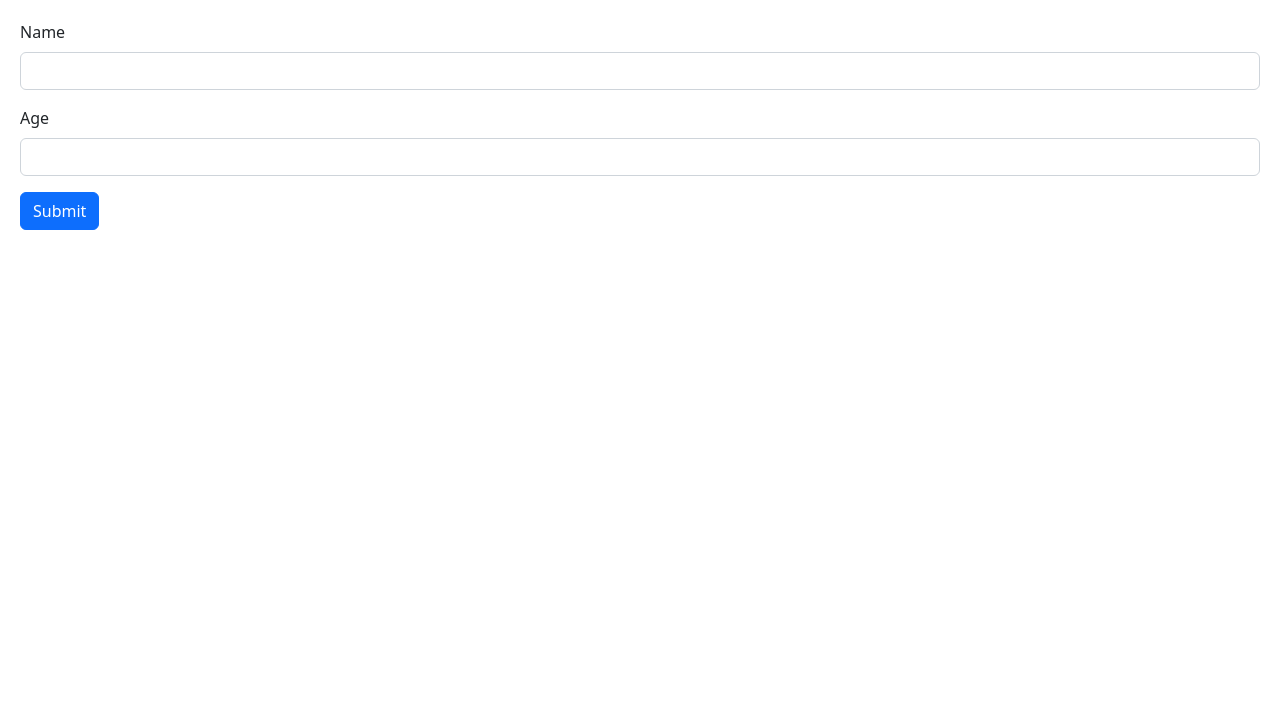
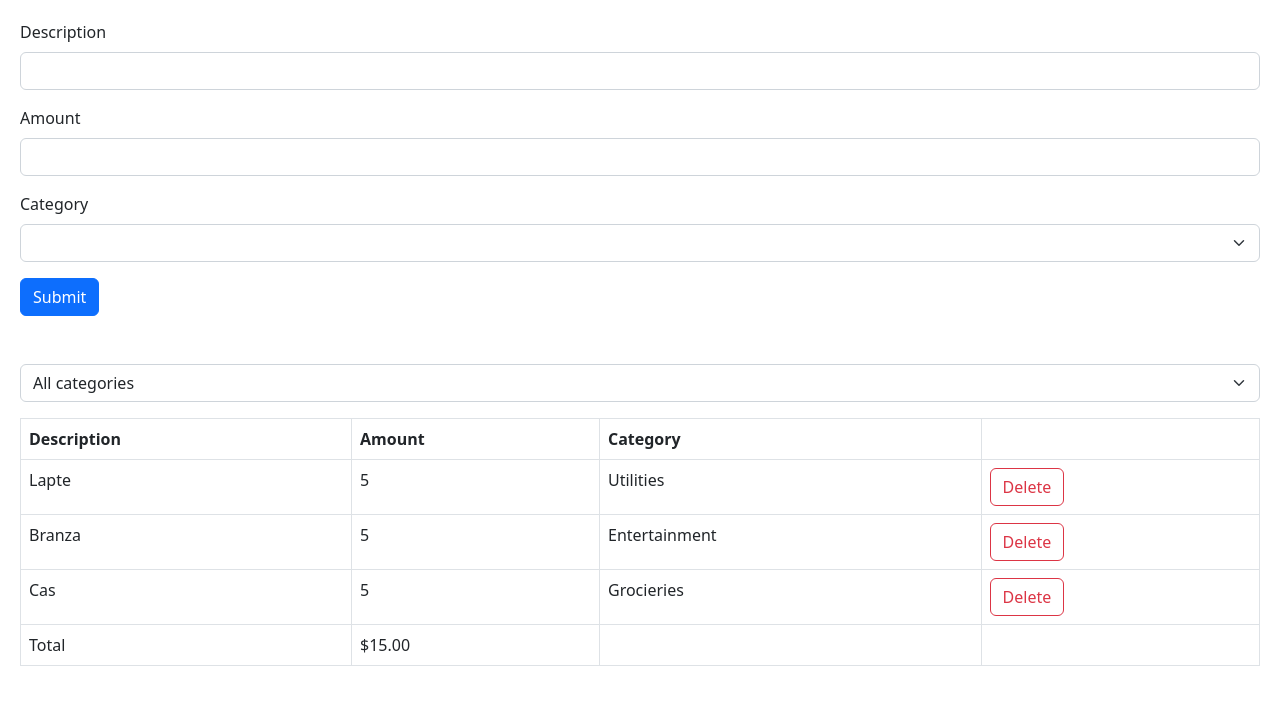
Before and after one commit to FaragauMihai/site_learning, a React (Vite) app: page / in a window 1280 px wide. Shown: the top 704 px of the page. Built offline with nearby package versions, Linux system fonts and the light colour scheme.

Commit message:
Mini_project

```diff
--- a/package.json
+++ b/package.json
@@ -9,10 +9,13 @@
     "preview": "vite preview"
   },
   "dependencies": {
+    "@hookform/resolvers": "^2.9.11",
     "bootstrap": "^5.2.3",
     "immer": "^9.0.19",
     "react": "^18.2.0",
-    "react-dom": "^18.2.0"
+    "react-dom": "^18.2.0",
+    "react-hook-form": "7.43",
+    "zod": "^3.20.6"
   },
   "devDependencies": {
     "@types/react": "^18.0.27",
--- a/src/App.tsx
+++ b/src/App.tsx
@@ -1,13 +1,17 @@
 import { useState } from "react";
+import categories from "./components/expense-tracker/categories";
+import ExpenseList from "./components/expense-tracker/components/ExpenseList";
+import ExpenseFilter from "./components/expense-tracker/components/ExpenseFilter";
+import ExpenseForm from "./components/expense-tracker/components/ExpenseForm";
 // import Alert from "./components/Alert";
 // import Button from "./components/Button";
 // import Tasta from "./components/Tasta";
 // import Message from "./Message";
-import NavBar from "./components/NavBar";
-import Cart from "./components/Cart";
-import produce from "immer";
-import Expandeble from "./components/Expandeble";
-import Form from "./components/Form";
+// import NavBar from "./components/NavBar";
+// import Cart from "./components/Cart";
+// import produce from "immer";
+// import Expandeble from "./components/Expandeble";
+// import FormProject from "./components/expense-tracker/FromProject";
 
 function App() {
   // const [firstName, setFirsttName] = useState("");
@@ -90,9 +94,36 @@ function App() {
 
   // <Expandeble>Aloha buei!</Expandeble>
 
+  const [selectedCategory, setSelectedCategory] = useState("");
+
+  const [expenses, setExpenses] = useState([
+    { id: 1, description: "Lapte", amount: 5, category: "Utilities" },
+    { id: 2, description: "Branza", amount: 5, category: "Entertainment" },
+    { id: 3, description: "Cas", amount: 5, category: "Grocieries" },
+  ]);
+
+  const visibleExpenses = selectedCategory
+    ? expenses.filter((e) => e.category === selectedCategory)
+    : expenses;
+
   return (
     <div>
-      <Form />
+      <div className="mb-5">
+        <ExpenseForm
+          onSubmit={(expense) =>
+            setExpenses([...expenses, { ...expense, id: expenses.length + 1 }])
+          }
+        ></ExpenseForm>
+      </div>
+      <div className="mb-3">
+        <ExpenseFilter
+          onSelectCategory={(category) => setSelectedCategory(category)}
+        />
+      </div>
+      <ExpenseList
+        expenses={visibleExpenses}
+        onDelete={(id) => setExpenses(expenses.filter((e) => e.id !== id))}
+      ></ExpenseList>
     </div>
   );
 }
--- a/src/components/Form.tsx
+++ b/src/components/Form.tsx
@@ -1,33 +1,53 @@
-import React, { FormEvent, useRef } from "react";
+import React, { FormEvent, useRef, useState } from "react";
+import { FieldValues, useForm } from "react-hook-form";
+import { z } from "zod";
+import { zodResolver } from "@hookform/resolvers/zod";
+
+const schema = z.object({
+  name: z.string().min(3, { message: "Macar 3 caractere boss" }),
+  age: z
+    .number({ invalid_type_error: "Baga varsta omule" })
+    .min(18, { message: "Majora bwa" }),
+});
+
+type FormData = z.infer<typeof schema>;
 
 const Form = () => {
-  const nameRef = useRef<HTMLInputElement>(null);
-  const ageRef = useRef<HTMLInputElement>(null);
-  const person = { name: "", age: 0 };
+  const {
+    register,
+    handleSubmit,
+    formState: { errors, isValid },
+  } = useForm<FormData>({ resolver: zodResolver(schema) });
 
-  const handleSubmit = (event: FormEvent) => {
-    event.preventDefault();
-    if (nameRef.current !== null) person.name = nameRef.current.value;
-    event.preventDefault();
-    if (ageRef.current !== null) person.age = parseInt(ageRef.current.value);
-    console.log(person);
-  };
+  const onSubmit = (data: FieldValues) => console.log(data);
 
   return (
-    <form onSubmit={handleSubmit}>
+    <form onSubmit={handleSubmit(onSubmit)}>
       <div className="mb-3">
         <label htmlFor="name" className="form-label">
           Name
         </label>
-        <input ref={nameRef} id="name" type="text" className="form-control" />
+        <input
+          {...register("name")}
+          id="name"
+          type="text"
+          className="form-control"
+        />
+        {errors.name && <p className="text-danger">{errors.name.message}</p>}
       </div>
       <div className="mb-3">
         <label htmlFor="age" className="form-label">
           Age
         </label>
-        <input ref={ageRef} id="age" type="number" className="form-control" />
+        <input
+          {...register("age", { valueAsNumber: true })}
+          id="age"
+          type="number"
+          className="form-control"
+        />
+        {errors.age && <p className="text-danger">{errors.age.message}</p>}
       </div>
-      <button className="btn btn-primary" type="submit">
+      <button disabled={!isValid} className="btn btn-primary" type="submit">
         Submit
       </button>
     </form>
--- /dev/null
+++ b/src/components/expense-tracker/FromProject.tsx
@@ -0,0 +1,74 @@
+import React, { FormEvent, useRef, useState } from "react";
+import { FieldValues, useForm } from "react-hook-form";
+import { z } from "zod";
+import { zodResolver } from "@hookform/resolvers/zod";
+
+const schema = z.object({
+  description: z.string().min(3, { message: "Macar 3 caractere boss" }),
+  amount: z
+    .number({ invalid_type_error: "Baga cantitate" })
+    .min(1, { message: "Macar una" }),
+  category: z.string().min(3, { message: "Macar 3 caractere boss" }),
+  //   category: z.string().min(3, { message: "Macar 3 caractere boss" }),
+});
+
+type FormData = z.infer<typeof schema>;
+
+const FormProject = () => {
+  const {
+    register,
+    handleSubmit,
+    formState: { errors },
+  } = useForm<FormData>({ resolver: zodResolver(schema) });
+
+  const onSubmit = (data: FieldValues) => console.log(data);
+
+  return (
+    <form onSubmit={handleSubmit(onSubmit)}>
+      <div className="mb-3">
+        <label htmlFor="name" className="form-label">
+          Description
+        </label>
+        <input
+          {...register("description")}
+          id="name"
+          type="text"
+          className="form-control"
+        />
+        {errors.description && (
+          <p className="text-danger">{errors.description.message}</p>
+        )}
+      </div>
+      <div className="mb-3">
+        <label htmlFor="amount" className="form-label">
+          Amount
+        </label>
+        <input
+          {...register("amount", { valueAsNumber: true })}
+          id="age"
+          type="number"
+          className="form-control"
+        />
+        {errors.amount && (
+          <p className="text-danger">{errors.amount.message}</p>
+        )}
+      </div>
+
+      <div className="mb-3">
+        <label htmlFor="amount" className="form-label">
+          Amount
+        </label>
+        <select name="selectList" id="selectList">
+          <option value="option 1">Option 1</option>
+          <option value="option 2">Option 2</option>
+        </select>
+      </div>
+
+      <button className="btn btn-primary" type="submit">
+        Submit
+      </button>
+    </form>
+  );
+};
+
+export default FormProject;
--- /dev/null
+++ b/src/components/expense-tracker/categories.ts
@@ -0,0 +1,3 @@
+const categories = ["Groceries", "Utilities", "Entertainment"] as const;
+
+export default categories
--- /dev/null
+++ b/src/components/expense-tracker/components/ExpenseFilter.tsx
@@ -0,0 +1,24 @@
+import React from "react";
+import categories from "../categories";
+
+interface Props {
+  onSelectCategory: (category: string) => void;
+}
+
+const ExpenseFilter = ({ onSelectCategory }: Props) => {
+  return (
+    <select
+      className="form-select"
+      onChange={(event) => onSelectCategory(event.target.value)}
+    >
+      <option value=""> All categories</option>
+      {categories.map((category) => (
+        <option key={category} value={category}>
+          {category}
+        </option>
+      ))}
+    </select>
+  );
+};
+
+export default ExpenseFilter;
--- /dev/null
+++ b/src/components/expense-tracker/components/ExpenseForm.tsx
@@ -0,0 +1,91 @@
+import { useForm } from "react-hook-form";
+import { zodResolver } from "@hookform/resolvers/zod";
+import z from "zod";
+import categories from "../categories";
+
+const schema = z.object({
+  description: z
+    .string()
+    .min(3, { message: "Adauga descriere, macar 3 cuvinte!!" })
+    .max(50),
+  amount: z
+    .number({ invalid_type_error: "baga numar bwa!" })
+    .min(0.01)
+    .max(100_000),
+  category: z.enum(categories, {
+    errorMap: () => ({ message: "Pune categorie" }),
+  }),
+});
+
+type ExpenseFormData = z.infer<typeof schema>;
+
+interface Props {
+  onSubmit: (data: ExpenseFormData) => void;
+}
+
+const ExpenseForm = ({ onSubmit }: Props) => {
+  const {
+    register,
+    handleSubmit,
+    reset,
+    formState: { errors },
+  } = useForm<ExpenseFormData>({ resolver: zodResolver(schema) });
+
+  return (
+    <form
+      onSubmit={handleSubmit((data) => {
+        onSubmit(data);
+        reset();
+      })}
+    >
+      <div className="mb-3">
+        <label htmlFor="description" className="form-label">
+          Description
+        </label>
+        <input
+          {...register("description")}
+          id="description"
+          type="text"
+          className="form-control"
+        />
+        {errors.description && (
+          <p className="text-danger">{errors.description.message}</p>
+        )}
+      </div>
+      <div className="mb-3">
+        <label htmlFor="amount" className="form-label">
+          Amount
+        </label>
+        <input
+          {...register("amount", { valueAsNumber: true })}
+          id="amount"
+          type="number"
+          className="form-control"
+        />
+        {errors.amount && (
+          <p className="text-danger">{errors.amount.message}</p>
+        )}
+      </div>
+      <div className="mb-3">
+        <label htmlFor="category" className="form-label">
+          Category
+        </label>
+        <select {...register("category")} id="category" className="form-select">
+          <option value=""></option>
+          {categories.map((category) => (
+            <option key={category} value={category}>
+              {category}
+            </option>
+          ))}
+        </select>
+        {errors.category && (
+          <p className="text-danger">{errors.category.message}</p>
+        )}
+      </div>
+
+      <button className="btn btn-primary">Submit</button>
+    </form>
+  );
+};
+
+export default ExpenseForm;
--- /dev/null
+++ b/src/components/expense-tracker/components/ExpenseList.tsx
@@ -0,0 +1,61 @@
+import React from "react";
+
+interface Expense {
+  id: number;
+  description: string;
+  amount: number;
+  category: string;
+}
+
+interface Props {
+  expenses: Expense[];
+  onDelete: (id: number) => void;
+}
+
+const ExpenseList = ({ expenses, onDelete }: Props) => {
+  if (expenses.length === 0) return null;
+  return (
+    <table className="table table-bordered">
+      <thead>
+        <tr>
+          <th>Description</th>
+          <th>Amount</th>
+          <th>Category</th>
+          <th></th>
+        </tr>
+      </thead>
+      <tbody>
+        {expenses.map((expense) => (
+          <tr key={expense.id}>
+            <td>{expense.description}</td>
+            <td>{expense.amount}</td>
+            <td>{expense.category}</td>
+            <td>
+              <button
+                className="btn btn-outline-danger"
+                onClick={() => onDelete(expense.id)}
+              >
+                Delete
+              </button>
+            </td>
+          </tr>
+        ))}
+      </tbody>
+      <tfoot>
+        <tr>
+          <td>Total</td>
+          <td>
+            $
+            {expenses
+              .reduce((acc, expense) => expense.amount + acc, 0)
+              .toFixed(2)}
+          </td>
+          <td></td>
+          <td></td>
+        </tr>
+      </tfoot>
+    </table>
+  );
+};
+
+export default ExpenseList;
```
Also changed, not shown: src/components/expense-tracker/Dropdown.tsx (added, +21 -0 lines), 1 other file (tests, documents, lock files or other folders).
